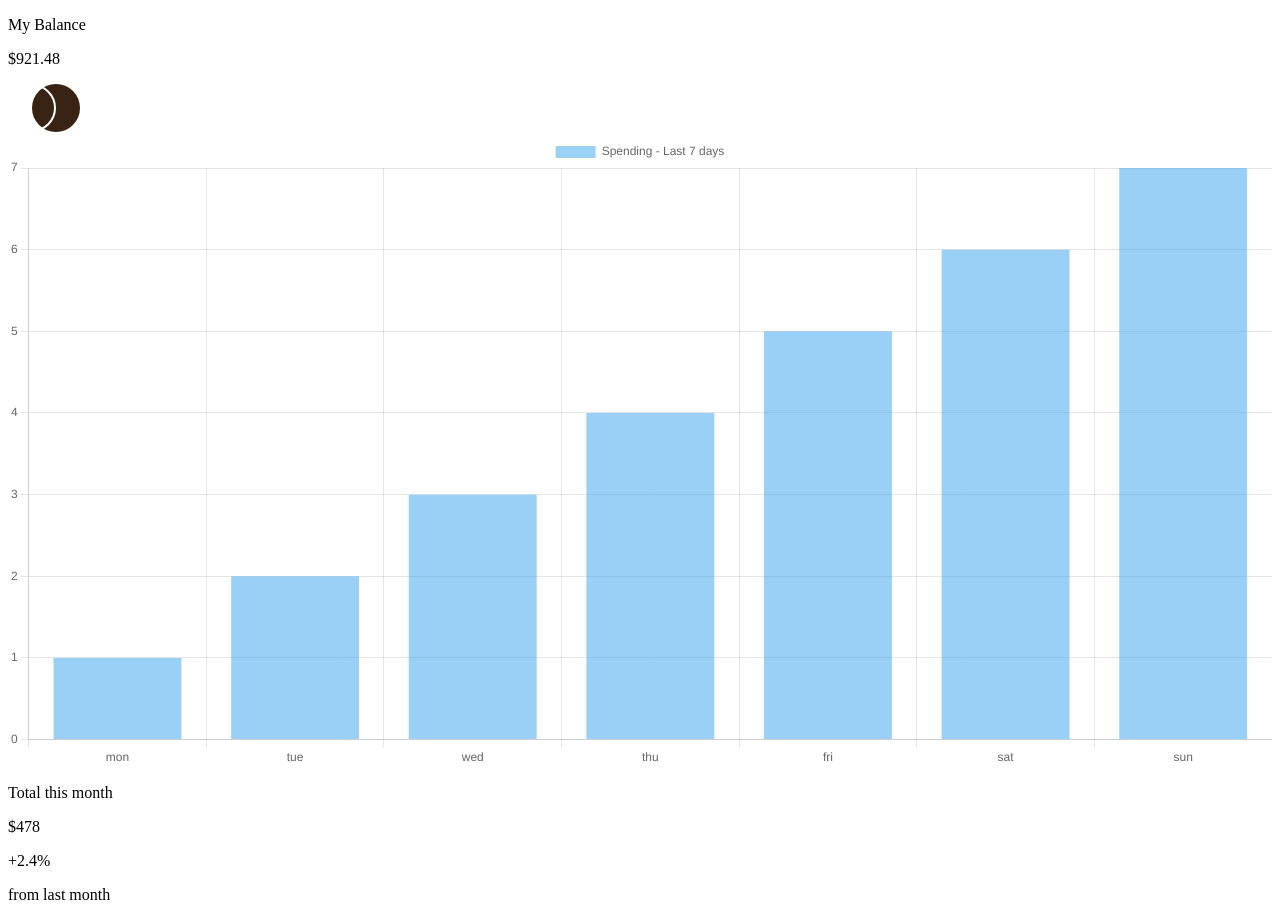
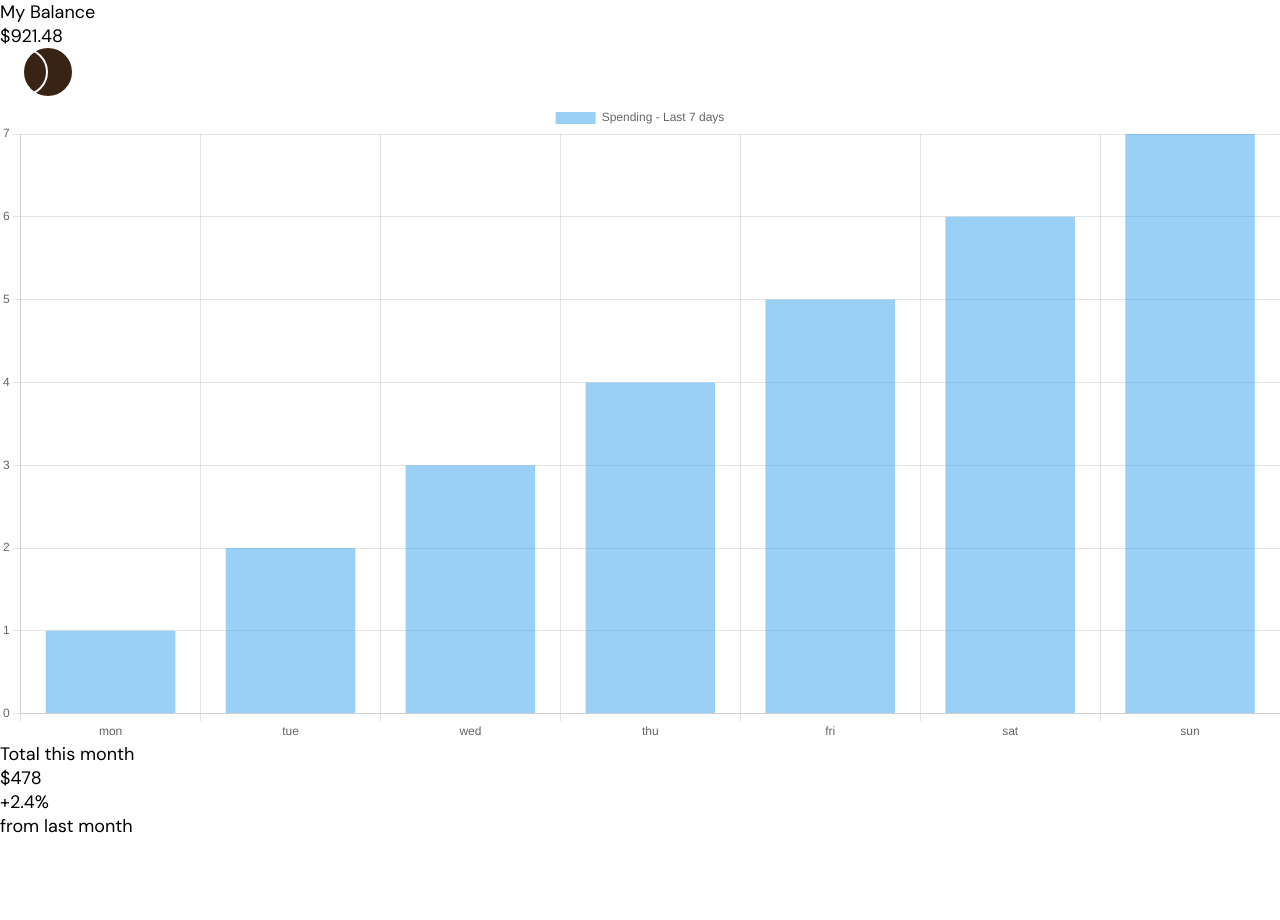
Before and after one commit to kujerocoding/expenses-chart-component, a React (Vite) app: page / in a window 1280 px wide. After the commit the page ends 838 px from the top, so only its background shows below. Built offline with nearby package versions, Linux system fonts and the light colour scheme.

Commit message:
import font, add style variables and add reset css config

```diff
--- a/src/App.css
+++ b/src/App.css
@@ -0,0 +1,23 @@
+@import url('https://fonts.googleapis.com/css2?family=DM+Sans:wght@400;700&display=swap');
+
+:root{
+  --FF: 'DM Sans', sans-serif;
+  --FS: 18px;
+  --SOFTRED: hsl(10, 79%, 65%);
+  --CYAN: hsl(186, 34%, 60%);
+  --DARKBROWM: hsl(25, 47%, 15%);
+  --MEDIUMBROWN: hsl(28, 10%, 53%);
+  --CREAM: hsl(27, 66%, 92%);
+  --VERYPALEORANGE: hsl(33, 100%, 98%);
+}
+
+*, *::before,*::after{
+  margin: 0;
+  padding: 0;
+  box-sizing: border-box;
+}
+
+body{
+  font-family: var(--FF);
+  font-size: var(--FS);
+}
--- a/src/App.jsx
+++ b/src/App.jsx
@@ -1,6 +1,7 @@
 import React, {useState} from 'react'
 import ExpensesBarChart from './components/ExpensesBarChart'
 import ExpensesData from './ExpensesData'
+import './App.css'
 
 const App = () => {
 
```
